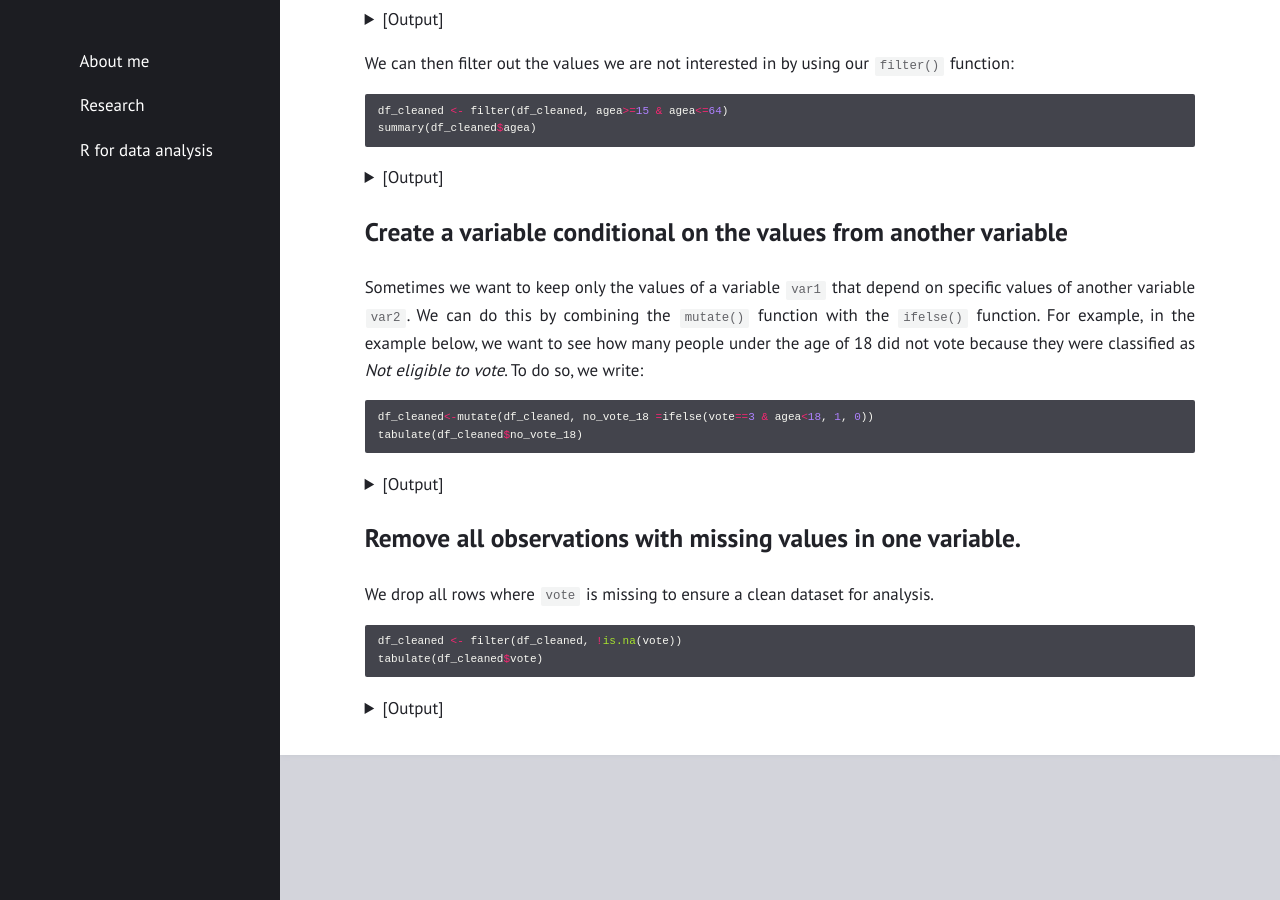
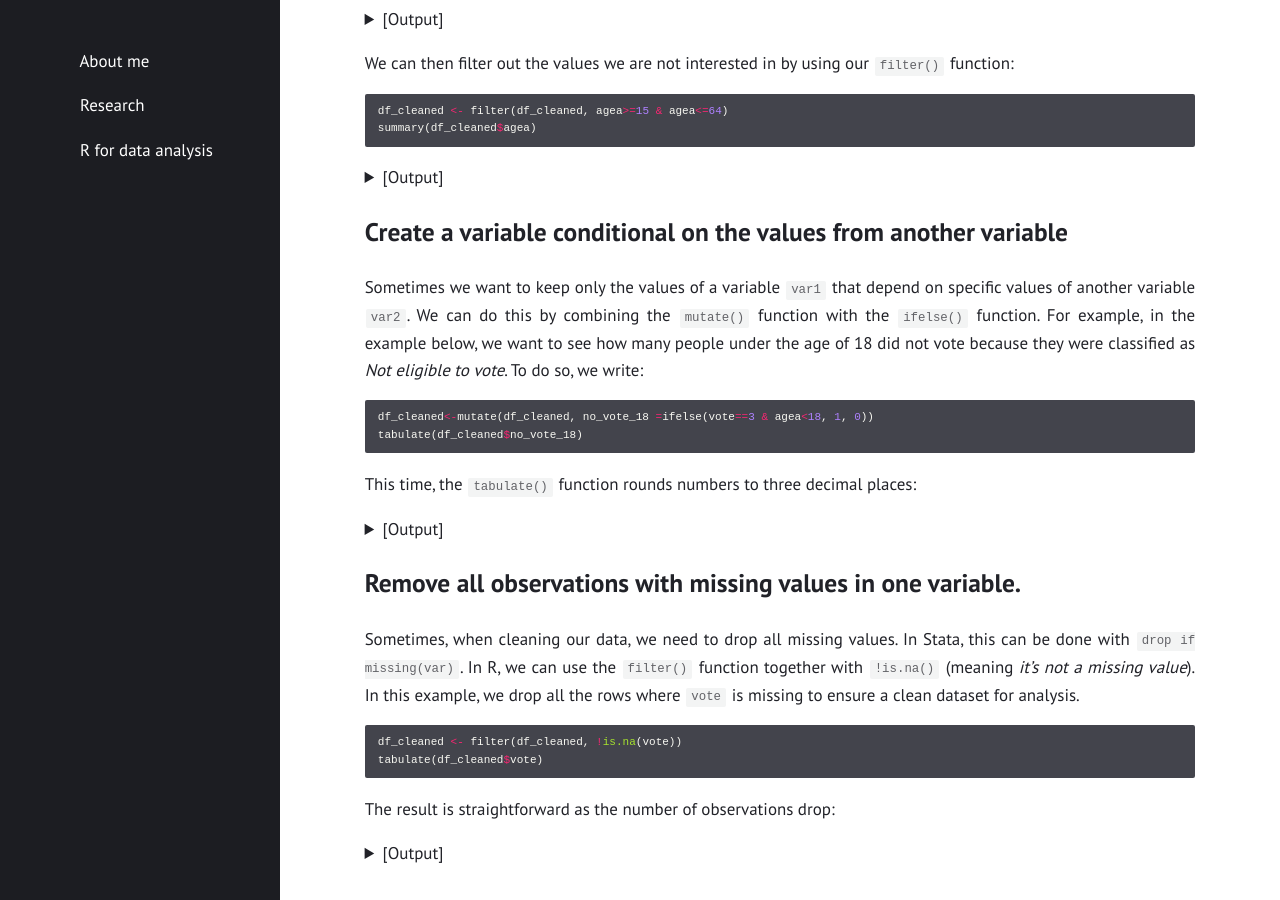
Before and after one commit to gubellom/gubellom.github.io, a Jekyll site: the page built from R files/Manipulation.md, in a window 1280 px wide and 900 px high, scrolled down 3435 px. Built offline with Jekyll 4.4.1, drawn with Linux system fonts in a browser that asks for light colours.

Commit message:
Update Manipulation.md
Signed-off-by: Michele Gubello <62111923+gubellom@users.noreply.github.com>

````diff
--- a/R files/Manipulation.md
+++ b/R files/Manipulation.md
@@ -255,39 +255,38 @@
 df_cleaned<-mutate(df_cleaned, no_vote_18 =ifelse(vote==3 & agea<18, 1, 0))
 tabulate(df_cleaned$no_vote_18)
 ```
+This time, the `tabulate()` function rounds numbers to three decimal places:
 
 <details>
   <summary>[Output]</summary>
   <pre>
   Response Frequency Percentage Cumulative
-1        0     32493      96.67      96.67
-2        1      1119       3.33     100.00
-3       NA         2       0.01     100.01
-4    Total     33614     100.01         NA
+1        0     32493     96.665     96.665
+2        1      1119      3.329     99.994
+3       NA         2      0.006    100.000
+4    Total     33614    100.000         NA
   </pre>
 </details>
 
 ## Remove all observations with missing values in one variable.
 
-We drop all rows where `vote` is missing to ensure a clean dataset for analysis.
+Sometimes, when cleaning our data, we need to drop all missing values. In Stata, this can be done with `drop if missing(var)`. In R, we can use the `filter()` function together with `!is.na()` (meaning *it’s not a missing value*). In this example, we drop all the rows where `vote` is missing to ensure a clean dataset for analysis.
+
 
 ```r
 df_cleaned <- filter(df_cleaned, !is.na(vote))
 tabulate(df_cleaned$vote)
 ```
-
+The result is straightforward as the number of observations drop:
 
 <details>
   <summary>[Output]</summary>
   <pre>
               Response Frequency Percentage Cumulative
-1                  Yes     22766      66.16      66.16
-2                   No      7786      22.63      88.79
-3 Not eligible to vote      3504      10.18      98.97
-4              Refusal       188       0.55      99.52
-5           Don't know       159       0.46      99.98
-6            No answer         5       0.01      99.99
-7                Total     34408      99.99         NA
+1                  Yes     22113      66.47      66.47
+2                   No      7666      23.04      89.51
+3 Not eligible to vote      3490      10.49     100.00
+4                Total     33269     100.00         NA
   </pre>
 </details>
 
````
